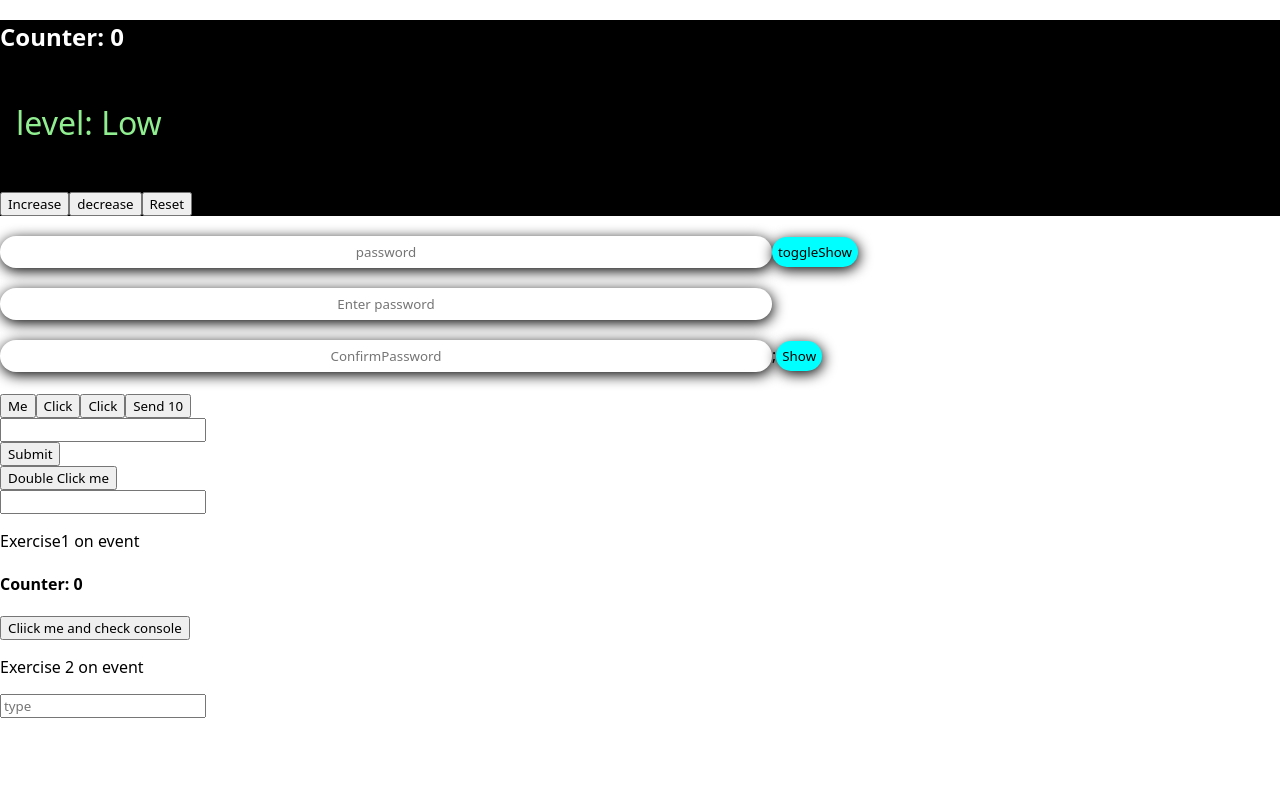
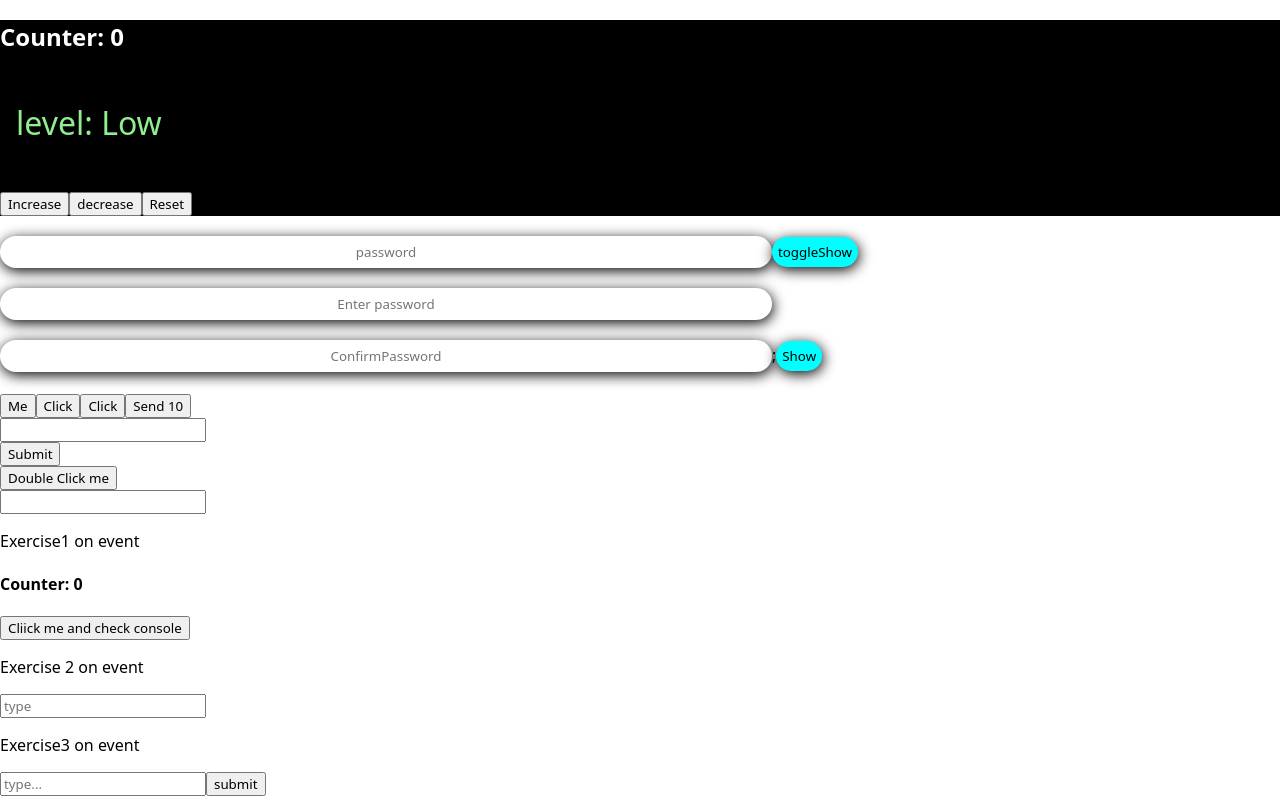
Before and after one commit to caleroedwarn-prog/my-app, a React (Create React App) app: page / in a window 1280 px wide. Built offline with nearby package versions, Linux system fonts and the light colour scheme.

Commit message:
exercisr3 on submit buttons

```diff
--- a/src/App.js
+++ b/src/App.js
@@ -8,6 +8,7 @@ import FormExample from "./EventHandler3";
 import KeyExample from "./EventHandler4";
 import HandleClick from "./E-Exercise1";
 import HandleAlert from "./E-Exercise2";
+import HandleClicks from "./E-Exercise3";
 function App() {
   return (
     <div>
@@ -22,7 +23,8 @@ function App() {
       <br />
       <KeyExample /><br />
       <HandleClick /><br />
-      <HandleAlert />
+      <HandleAlert /><br />
+      <HandleClicks />
     </div>
   );
 }
--- /dev/null
+++ b/src/E-Exercise3.jsx
@@ -0,0 +1,26 @@
+import { useState } from "react";
+
+function HandleClicks(){
+    const [text, setText] = useState("");
+    const [submittedText, setSubmittedText] = useState("");
+    function handleSubmit(e){
+        e.preventDefault();
+        setSubmittedText(text);
+        setText("");
+    }
+    return(
+        <>
+        <p>Exercise3 on event</p>
+        <form onSubmit={handleSubmit}>
+        <input type="text"
+        value={text}
+        placeholder="type..."
+        onChange={(e) => setText(e.target.value)}
+        />
+        <button type="submit" >submit </button>
+        </form>
+        <p>{submittedText}</p>
+        </>
+    )
+}
+export default HandleClicks;
```
